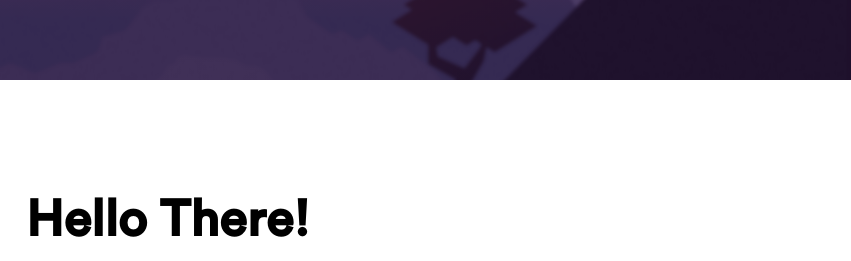
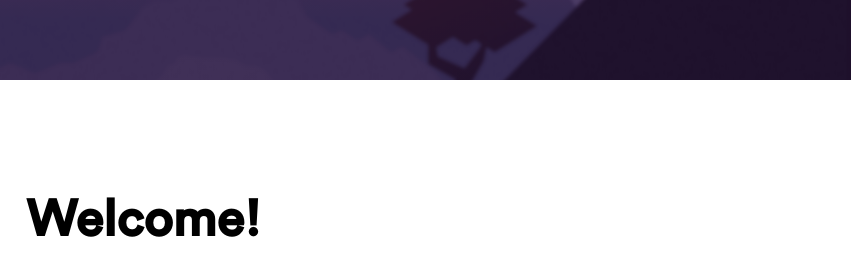
Before and after one commit to Vezto/VeztoWeb, a plain HTML site: page index.html in a window 1280 px wide. Shown: the part 520-781 px from the top of the page, 429-1280 px from the left. Drawn offline with Linux system fonts and the light colour scheme; files whose address does not match are found by name.

Commit message:
Update index.html

```diff
--- a/index.html
+++ b/index.html
@@ -44,7 +44,7 @@
 				<img class="logo-black" src="Logos/Vezto-Logo-Black.svg" alt="Vezto Logo Black">
 			</div>
 			<div class="col span-1-of-2">
-				<h3>Hello There!</h3>
+				<h3>Welcome!</h3>
 				<p>
 					I'm Vezto - a graphic designer from San Francisco. <br> Welcome to my first official website where you can explore un-shared work/projects. Here I will update all of you on upcoming projects or previews.
 				</p>
```
